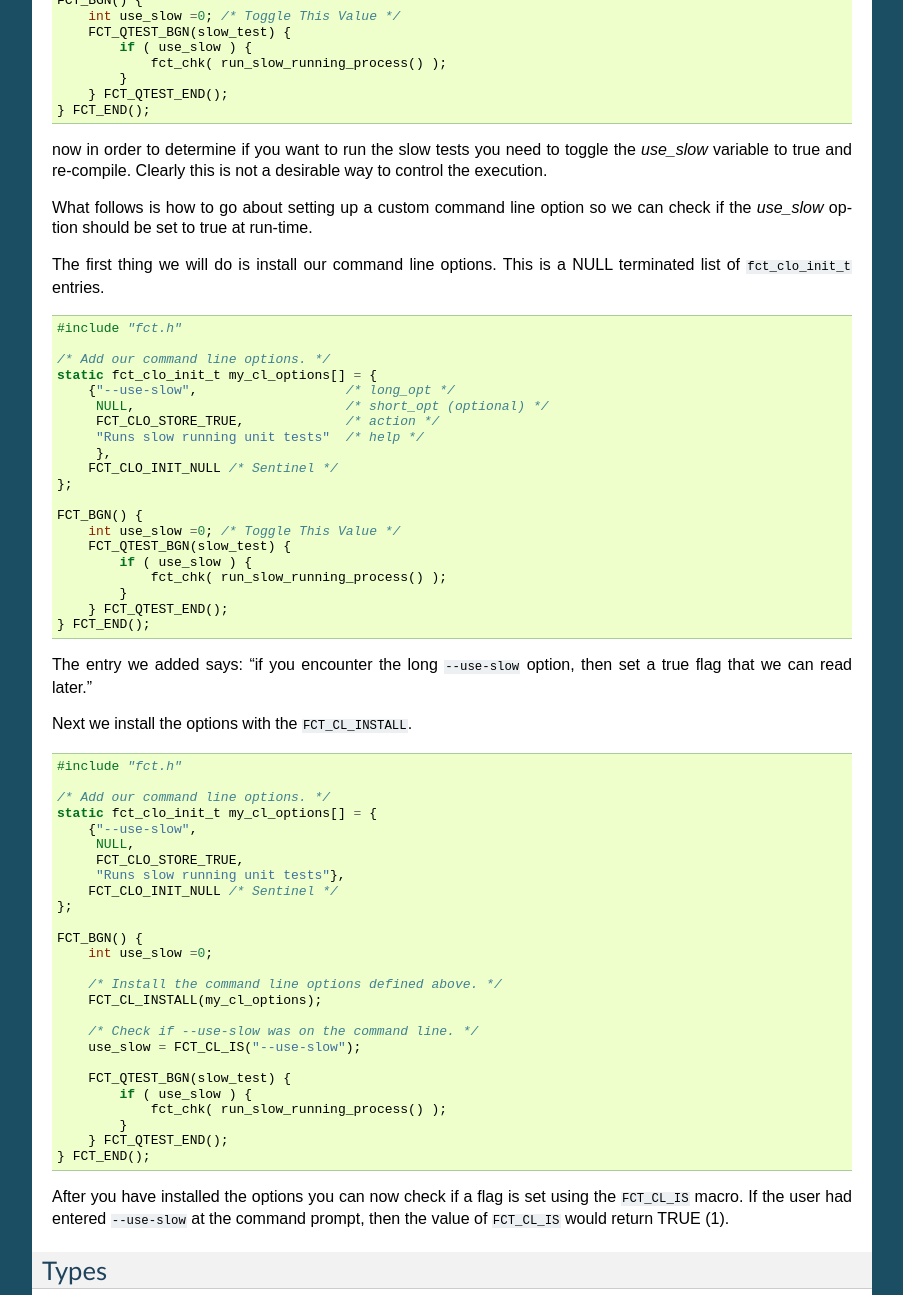
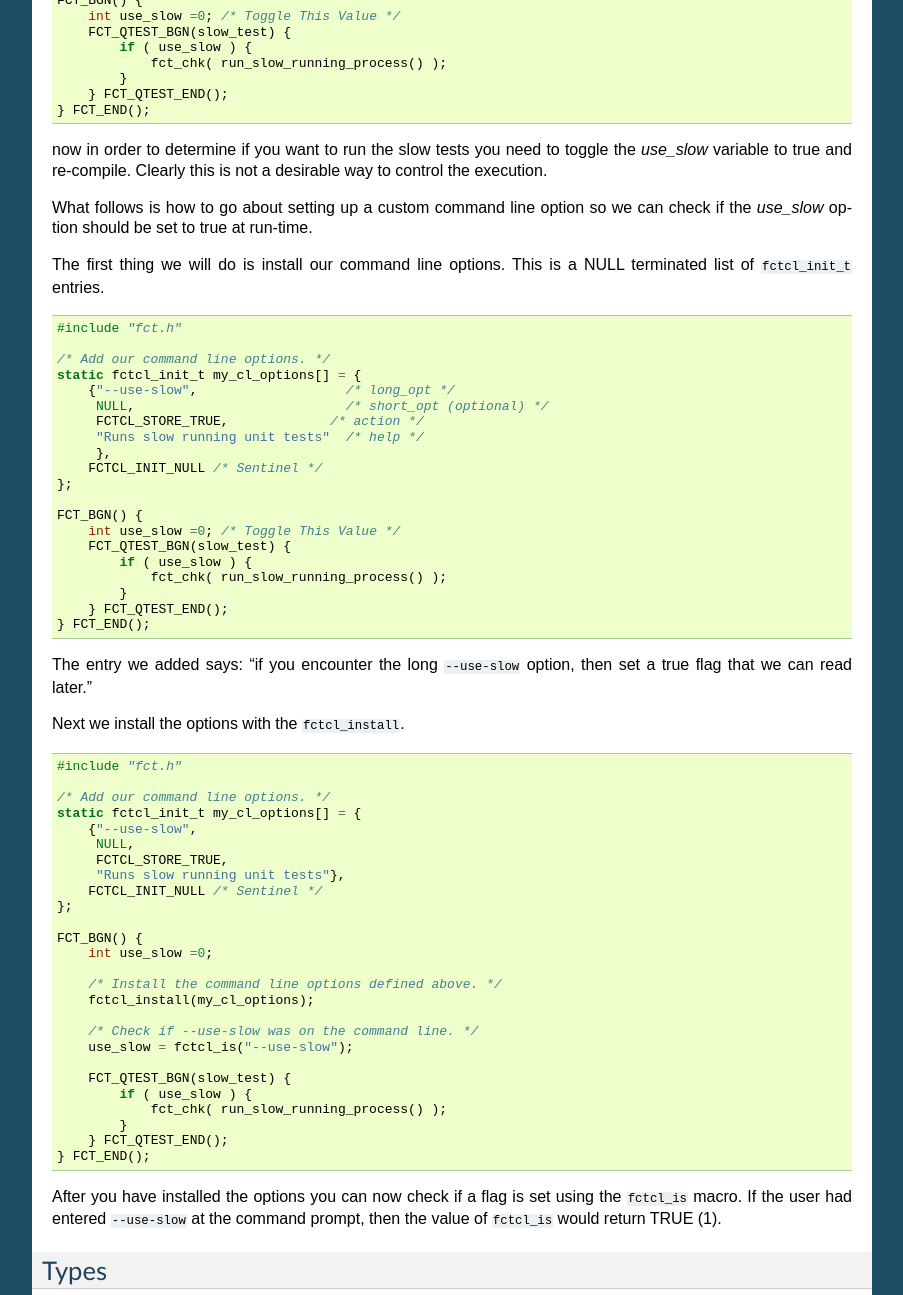
Before and after one commit to imb/fctx, a Sphinx documentation site: the page built from doc/usr/source/clapi_fct.rst, in a window 1280 px wide and 1400 px high, scrolled down 877 px, cut to the strip 0-1295 px from the top of the window. Shown: the whole strip, without its empty margins (198-1101 px from the left). Built offline with Sphinx 7.4.7, drawn with Linux system fonts in a browser that asks for light colours; formulas are drawn with MathJax 3; cross-references to code outside the pages are shown as plain code; some of the changed text lies outside the part shown.

Commit message:
FIX: FCT command line - renamed "FCT_CL" and "FCTCL".

```diff
--- a/doc/usr/source/clapi_fct.rst
+++ b/doc/usr/source/clapi_fct.rst
@@ -1,8 +1,8 @@
-========================
-FCT_CL: Command Line API
-========================
+=======================
+fctcl: Command Line API
+=======================
 
-.. module:: FCT_CL
+.. module:: fctcl
    :platform: Unix, Windows
    :synopsis: FCTX command line interface.
 
@@ -81,20 +81,20 @@ What follows is how to go about setting up a custom command line option so we
 can check if the *use_slow* option should be set to true at run-time.
 
 The first thing we will do is install our command line options. This is a NULL
-terminated list of :ctype:`fct_clo_init_t` entries.
+terminated list of :ctype:`fctcl_init_t` entries.
 
 .. code-block:: c
 
    #include "fct.h"
 
    /* Add our command line options. */
-   static fct_clo_init_t my_cl_options[] = {
+   static fctcl_init_t my_cl_options[] = {
        {"--use-slow",                   /* long_opt */
         NULL,                           /* short_opt (optional) */
-        FCT_CLO_STORE_TRUE,             /* action */
+        FCTCL_STORE_TRUE,             /* action */
         "Runs slow running unit tests"  /* help */
         },
-       FCT_CLO_INIT_NULL /* Sentinel */
+       FCTCL_INIT_NULL /* Sentinel */
    };
 
    FCT_BGN() {
@@ -111,29 +111,29 @@ terminated list of :ctype:`fct_clo_init_t` entries.
 The entry we added says: "if you encounter the long ``--use-slow`` option, then
 set a true flag that we can read later."
 
-Next we install the options with the :cfunc:`FCT_CL_INSTALL`.
+Next we install the options with the :cfunc:`fctcl_install`.
 
 .. code-block:: c
 
    #include "fct.h"
 
    /* Add our command line options. */
-   static fct_clo_init_t my_cl_options[] = {
+   static fctcl_init_t my_cl_options[] = {
        {"--use-slow",
         NULL,
-        FCT_CLO_STORE_TRUE,
+        FCTCL_STORE_TRUE,
         "Runs slow running unit tests"},
-       FCT_CLO_INIT_NULL /* Sentinel */
+       FCTCL_INIT_NULL /* Sentinel */
    };
 
    FCT_BGN() {
        int use_slow =0;
 
        /* Install the command line options defined above. */
-       FCT_CL_INSTALL(my_cl_options);
+       fctcl_install(my_cl_options);
 
        /* Check if --use-slow was on the command line. */
-       use_slow = FCT_CL_IS("--use-slow");
+       use_slow = fctcl_is("--use-slow");
 
        FCT_QTEST_BGN(slow_test) {
            if ( use_slow ) {
@@ -145,13 +145,13 @@ Next we install the options with the :cfunc:`FCT_CL_INSTALL`.
 .. /* (Fixes VIM highlighter)
 
 After you have installed the options you can now check if a flag is set using
-the :cfunc:`FCT_CL_IS` macro. If the user had entered ``--use-slow`` at the
-command prompt, then the value of :cfunc:`FCT_CL_IS` would return TRUE (1).
+the :cfunc:`fctcl_is` macro. If the user had entered ``--use-slow`` at the
+command prompt, then the value of :cfunc:`fctcl_is` would return TRUE (1).
 
 Types
 -----
 
-.. ctype:: fct_clo_init_t
+.. ctype:: fctcl_init_t
 
    Use this structure to initialize your options. The structure is usually
    initialized as part of a listing of command line options. Each filed is
@@ -166,12 +166,12 @@ Types
       Short option on the command line. This can be set to NULL if you do not
       wish to have a short option available.
 
-   .. cmember:: fct_clo_store_t action
+   .. cmember:: fctcl_store_t action
 
       When a command line option is encountered by the parser this describes
-      what the parser should do. If, for example, :cmacro:`FCT_CLO_STORE_TRUE`
+      what the parser should do. If, for example, :cmacro:`FCTCL_STORE_TRUE`
       is used, then a true boolean value (1) is stored. If
-      :cmacro:`FCT_CLO_STORE_VALUE` is used, then a string is stored and can be
+      :cmacro:`FCTCL_STORE_VALUE` is used, then a string is stored and can be
       later retrieved.
 
    .. cmember:: char const * help
@@ -179,22 +179,22 @@ Types
       This is the help string that is displayed if the command line parser
       encounters a ``-h`` or ``--help``.
 
-.. ctype:: fct_clo_store_t
+.. ctype:: fctcl_store_t
 
      Describes the action to take if a command line option is recognized by the
      parser. Valid options currently are,
 
-     .. cmacro:: FCT_CLO_STORE_UNDEFINED
+     .. cmacro:: FCTCL_STORE_UNDEFINED
 
         Do not use. This is the default value when we don't have an available
         option.
 
-     .. cmacro:: FCT_CLO_STORE_TRUE
+     .. cmacro:: FCTCL_STORE_TRUE
 
         When present it signals to the command line parser that we store a true
         (1) flag.
 
-     .. cmacro:: FCT_CLO_STORE_VALUE
+     .. cmacro:: FCTCL_STORE_VALUE
 
         When present it signals to the command line parser that we store a
         string value corresponding to the next argument in the parser. For
@@ -212,29 +212,29 @@ Types
 Functions
 ---------
 
-.. cfunction:: void FCT_CL_INSTALL(cl_options)
+.. cfunction:: void fctcl_install(cl_options)
 
-   Installs your :ctype:`fct_clo_init_t` NULL terminated array of *cl_options*
+   Installs your :ctype:`fctcl_init_t` NULL terminated array of *cl_options*
    into the command line parser. The command line is then parsed at this
-   moment, and any subsequent queries via :cfunc:`FCT_CL_IS` or
-   :cfunc:`FCT_CL_VAL` will return the parse results. See `Customizing
+   moment, and any subsequent queries via :cfunc:`fctcl_is` or
+   :cfunc:`fctcl_val` will return the parse results. See `Customizing
    the Command Line`_ for an example of installing your own command line
    options.
 
-.. cfunction:: int FCT_CL_IS(flag)
+.. cfunction:: int fctcl_is(flag)
 
    Returns true if the *flag* has been used. The *flag* is the either the long
    or short option used during the configuration stage. Use this macro to
-   retrieve :cmacro:`FCT_CLO_STORE_TRUE` command line options.
+   retrieve :cmacro:`FCTCL_STORE_TRUE` command line options.
 
-.. cfunction:: const char* FCT_CL_VAL(flag)
+.. cfunction:: const char* fctcl_val(flag)
 
    Returns a character buffer defined by the *flag*. It will return NULL if
    *flag* was not defined at the command line. Use this macro to retrieve
-   :cmacro:`FCT_CLO_STORE_VALUE` command line options.
+   :cmacro:`FCTCL_STORE_VALUE` command line options.
 
-.. cfunction:: const char * FCT_CL_VAL2(flag, defval)
+.. cfunction:: const char * fctcl_val2(flag, defval)
 
    Returns a character buffer defiend by the *flag* or the pointer to *defval*
    if the *flag* was not defined on the command line. Use this macro to
-   retrieve :cmacro:`FCT_CLO_STORE_VALUE` command line options.
+   retrieve :cmacro:`FCTCL_STORE_VALUE` command line options.
```
Also changed, not shown: 2 other files.
